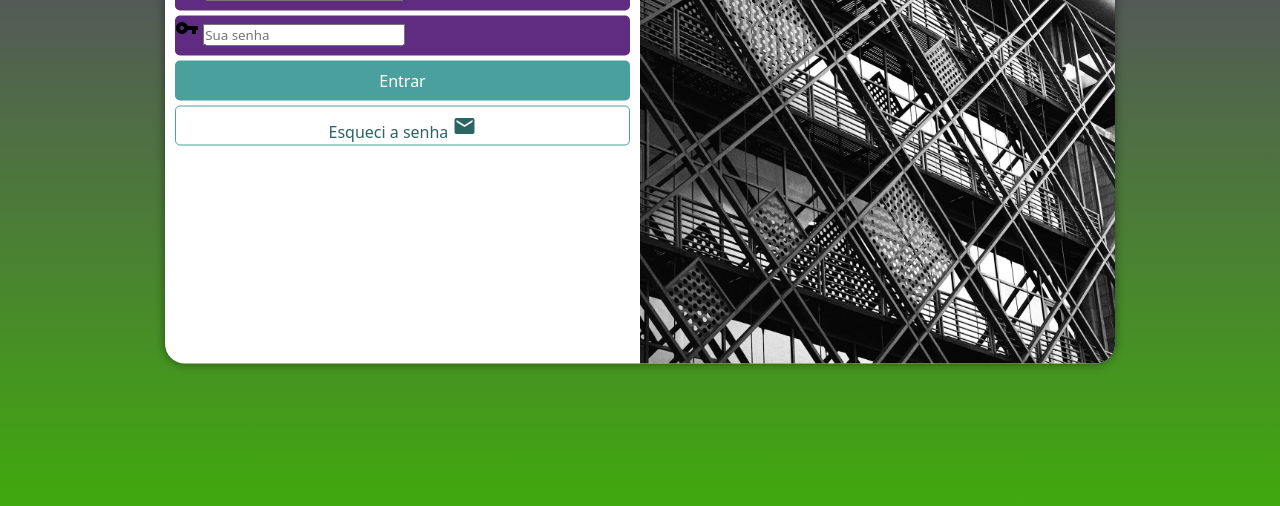
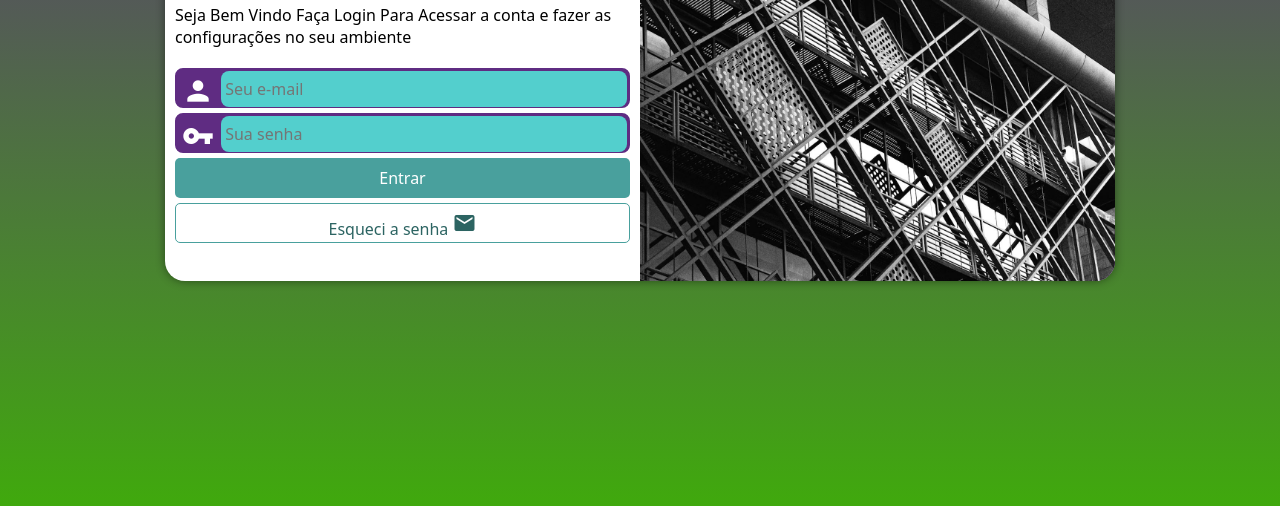
Before and after one commit to Paulobr022/Projeto-login, a plain HTML site: page index.html in a window 1280 px wide. Shown: the part 294-800 px from the top of the page. Drawn offline with Linux system fonts and the light colour scheme.

Commit message:
Finalização mdl 4 e ex-login

```diff
--- a/estilos/media-query.css
+++ b/estilos/media-query.css
@@ -8,6 +8,7 @@
 
     section#login {
         width: 80vw;
+        height: 300px;
 
     }
 
@@ -22,6 +23,11 @@
         width: 70%;
     }
 
+    div#formulario>p {
+        font-size: .9em;
+        margin: 10px 0px;
+    }
+
 }
 
 @media screen and (min-width: 992px) {
@@ -32,6 +38,7 @@
 
     section#login {
         width: 950px;
+        height: 350px;
 
     }
 
@@ -51,7 +58,8 @@
     }
 
     div#formulario>p {
-        font-size: 1.2em;
+        font-size: 1em;
+        margin: 20px 0px;
     }
 
 }
--- a/estilos/style.css
+++ b/estilos/style.css
@@ -31,7 +31,6 @@
     position: absolute;
     top: 50%;
     left: 50%;
-    transform: translate(-50%, -50%);
     background-color: white;
     width: 250px;
     height: 515px;
@@ -40,6 +39,7 @@
     box-shadow: 0px 0px 10px rgba(0, 0, 0, 0.452);
     transition: width 0.5s, height 0.5s;
     transition-timing-function: ease;
+    transform: translate(-50%, -50%);
 
 
 }
@@ -67,20 +67,46 @@
     font-size: 0.8em;
 }
 
-form >div.campo {
+form>div.campo {
     background-color: #5f2c82;
+    border: 2px solid #5f2c82;
     display: block;
     width: 100%;
     height: 40px;
-    border-radius: 5px;
+    border-radius: 8px;
     margin: 5px 0px;
 }
 
-div.campo > label {
+div.campo>label {
     display: none;
 }
 
-form > input[type=submit] {
+div.campo>i {
+    color: white;
+    font-size: 2em;
+    width: 40px;
+    padding: 5px;
+}
+
+div.campo>input {
+    background-color: #53cfcd;
+    font-size: 1em;
+    width: calc(100% - 45.5px);
+    height: 100%;
+    border-radius: 8px;
+    border: 0px;
+    padding: 4px;
+    transform: translateY(-12px);
+
+
+}
+
+div.campo>input:focus-within {
+    background-color: white;
+
+}
+
+form>input[type=submit] {
     display: block;
     font-size: 1em;
     width: 100%;
@@ -92,11 +118,11 @@
     cursor: pointer;
 }
 
-form > input[type=submit]:hover {
+form>input[type=submit]:hover {
     background-color: #206b69;
 }
 
-form > a.botao {
+form>a.botao {
     display: block;
     width: 100%;
     height: 40px;
@@ -112,10 +138,10 @@
     text-decoration: none;
 }
 
-form > a.botao:hover {
+form>a.botao:hover {
     background-color: #6af0eb;
 }
 
-form > a.botao > i {
-    font-size: 0,8em;
+form>a.botao>i {
+    font-size: 0, 8em;
 }
```
